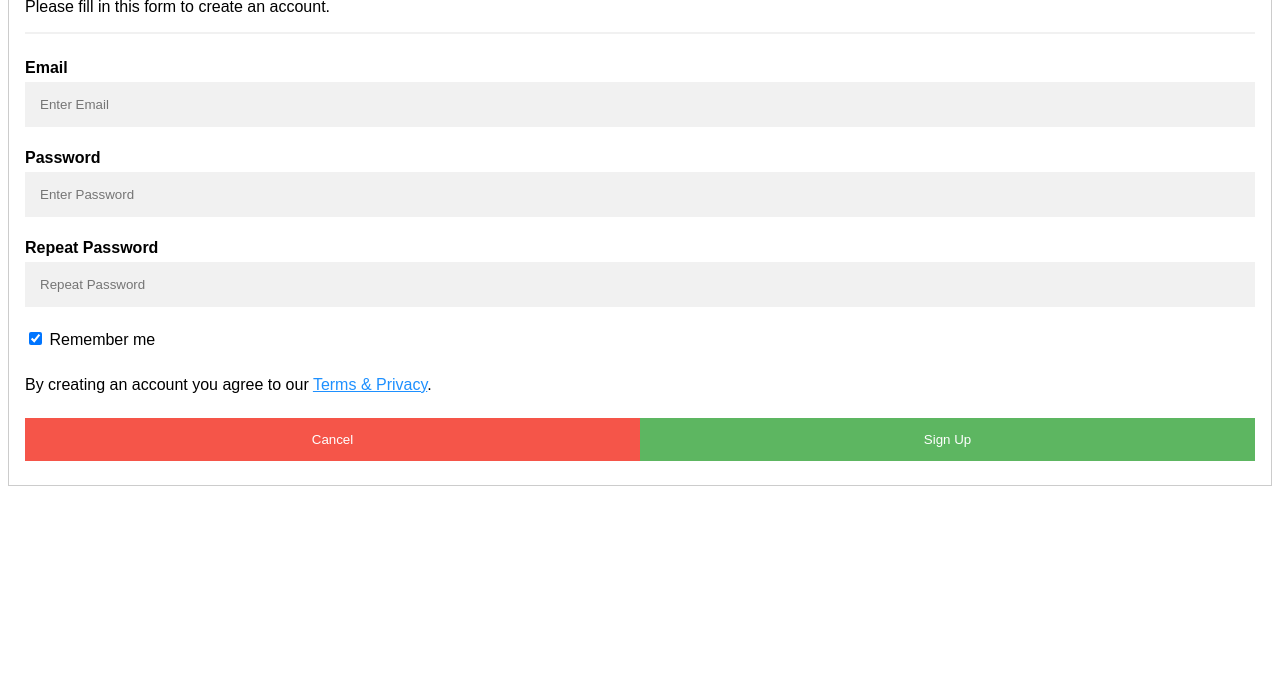
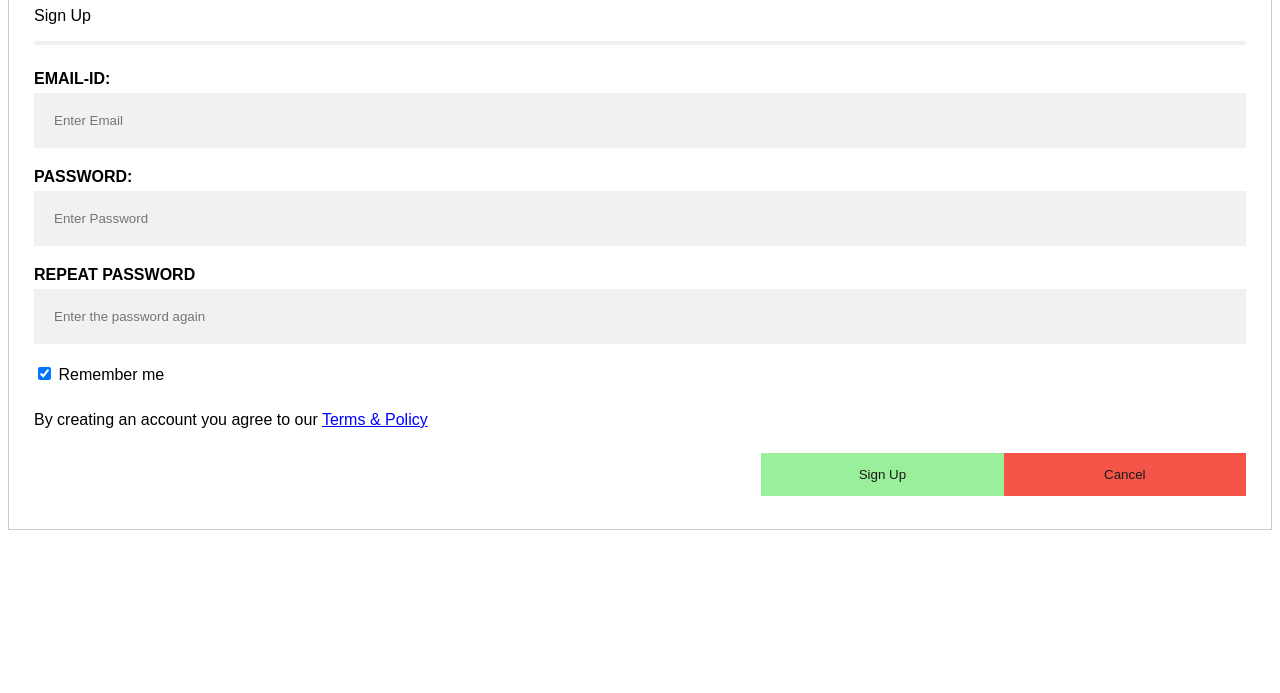
Before and after one commit to X0XVeeraX0X/makemytrip, a plain HTML site: page signup.html in a window 1280 px wide. Shown: the part 107-800 px from the top of the page. Drawn offline with Linux system fonts and the light colour scheme.

Commit message:
Update signup.html

```diff
--- a/signup.html
+++ b/signup.html
@@ -7,8 +7,8 @@ body {font-family: Arial, Helvetica, sans-serif;}
 /* Full-width input fields */
 input[type=text], input[type=password] {
   width: 100%;
-  padding: 15px;
-  margin: 5px 0 22px 0;
+  padding: 20px;
+  margin: 5px 0 20px 0;
   display: inline-block;
   border: none;
   background: #f1f1f1;
@@ -20,14 +20,14 @@ input[type=text]:focus, input[type=password]:focus {
 }
 
 hr {
-  border: 1px solid #f1f1f1;
+  border: 2px solid #f1f1f1;
   margin-bottom: 25px;
 }
 
 /* Set a style for all buttons */
 button {
-  background-color: #4CAF50;
-  color: white;
+  background-color:LIGHTGREEN;
+  color: BLACK;
   padding: 14px 20px;
   margin: 8px 0;
   border: none;
@@ -48,13 +48,13 @@ button:hover {
 
 /* Float cancel and signup buttons and add an equal width */
 .cancelbtn, .signupbtn {
-  float: left;
-  width: 50%;
+  float: RIGHT;
+  width: 20%;
 }
 
 /* Add padding to container elements */
 .container {
-  padding: 16px;
+  padding:25px;
 }
 
 /* Clear floats */
@@ -75,24 +75,24 @@ button:hover {
 
 <form action="index.html" style="border:1px solid #ccc">
   <div class="container">
-    <h1>Sign Up</h1>
-    <p>Please fill in this form to create an account.</p>
+    <h1>CREATE NEW ACCOUNT</h1>
+    <p>Sign Up</p>
     <hr>
 
-    <label for="email"><b>Email</b></label>
+    <label for="email"><b>EMAIL-ID:</b></label>
     <input type="text" placeholder="Enter Email" name="email" required>
 
-    <label for="psw"><b>Password</b></label>
+    <label for="psw"><b>PASSWORD:</b></label>
     <input type="password" placeholder="Enter Password" name="psw" required>
 
-    <label for="psw-repeat"><b>Repeat Password</b></label>
-    <input type="password" placeholder="Repeat Password" name="psw-repeat" required>
+    <label for="psw-repeat"><b>REPEAT PASSWORD</b></label>
+    <input type="password" placeholder="Enter the password again" name="psw-repeat" required>
 
     <label>
       <input type="checkbox" checked="checked" name="remember" style="margin-bottom:15px"> Remember me
     </label>
 
-    <p>By creating an account you agree to our <a href="#" style="color:dodgerblue">Terms & Privacy</a>.</p>
+    <p>By creating an account you agree to our <a href="#" style="color:blue">Terms & Policy </a></p>
 
     <div class="clearfix">
       <button type="button" class="cancelbtn">Cancel</button>
```
